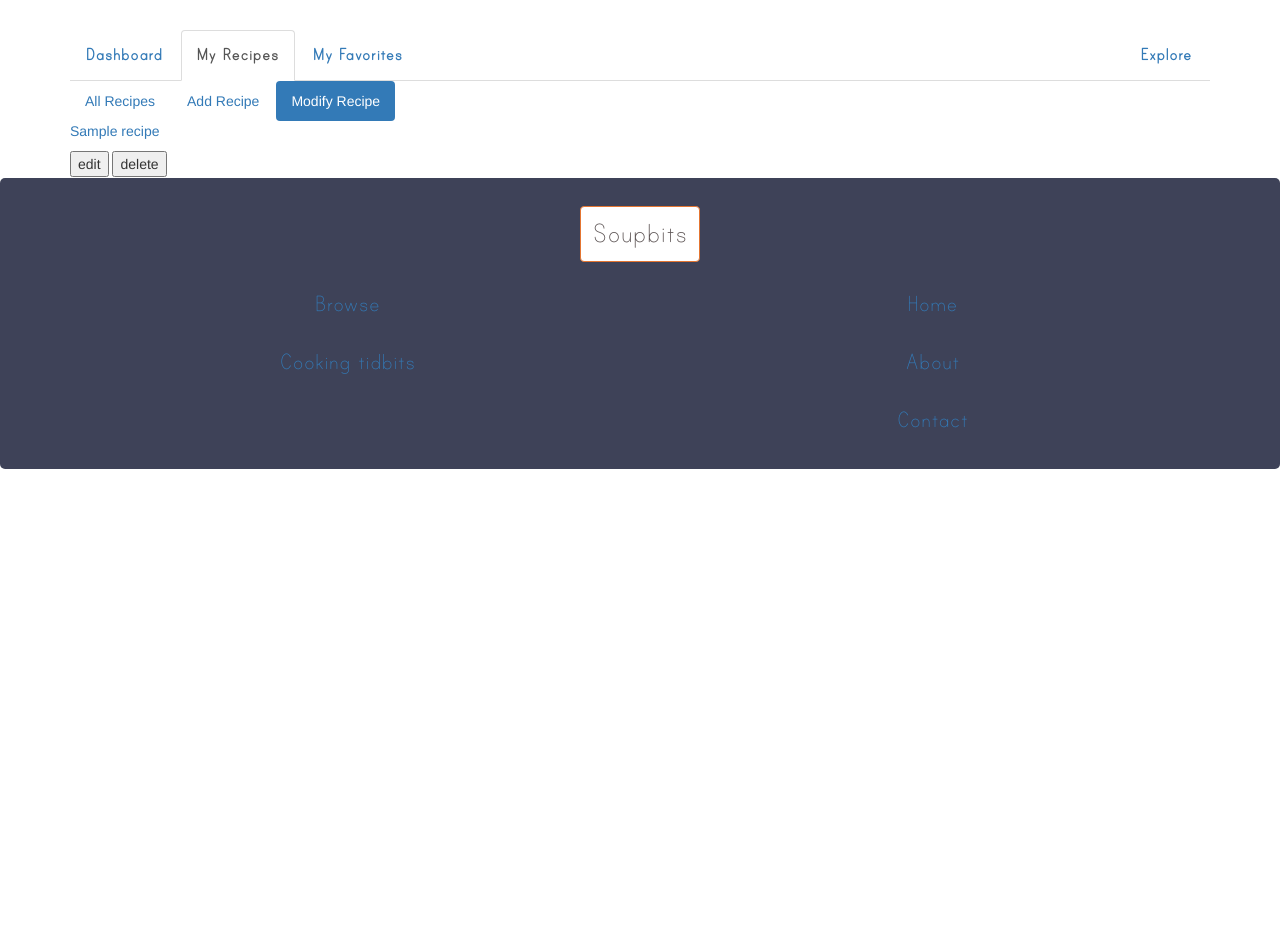
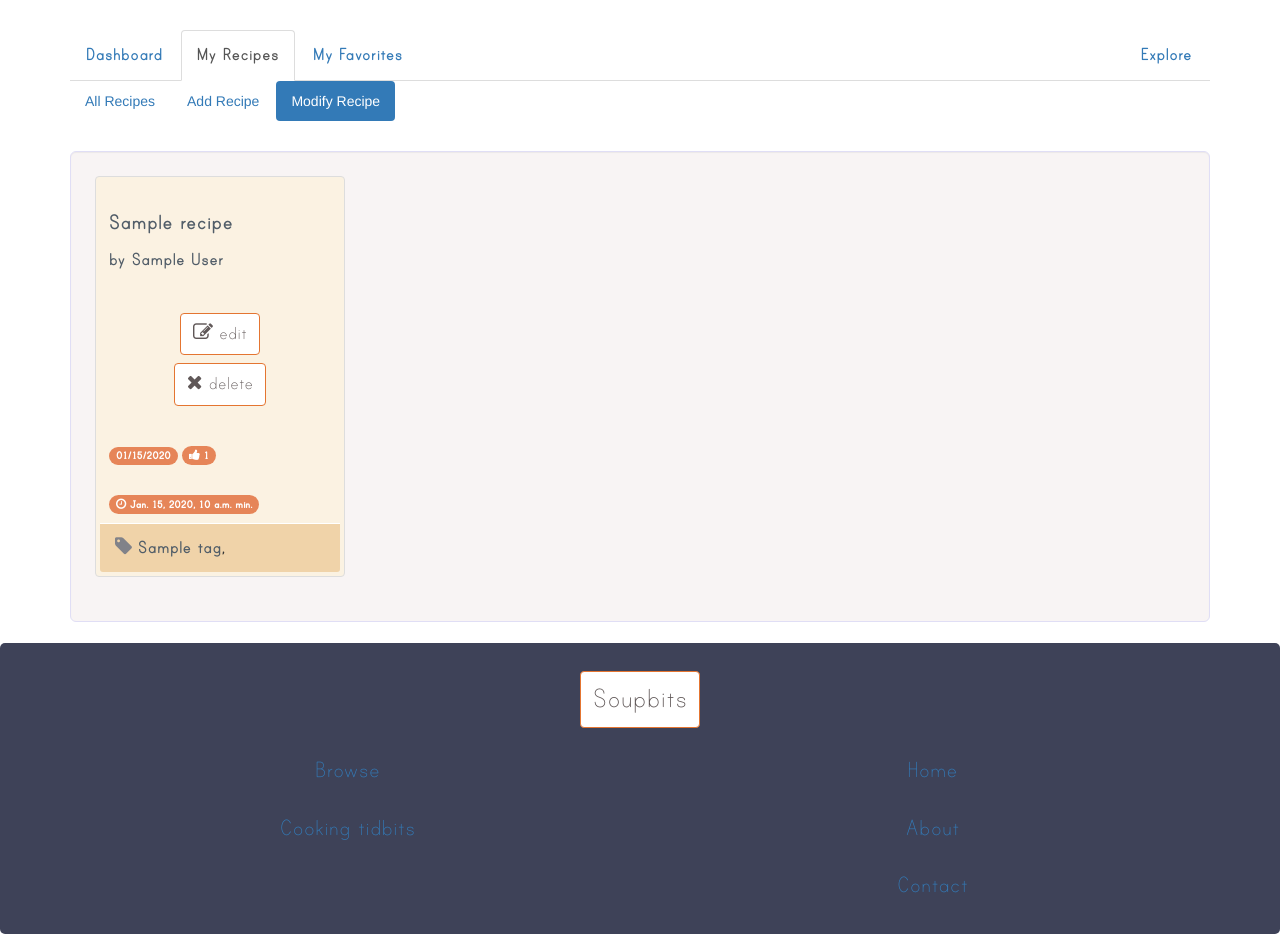
Before and after one commit to sjbitcode/RecipeApp, a Django app: template Proj/myrecipe/templates/myrecipe/modifyRecipe.html in a window 1280 px wide. Shown: the part 82-1016 px from the top of the page. Before the commit the page ends 551 px from the top, so only its background shows below. Run offline with Django 3.2, Linux system fonts and the light colour scheme; the template is opened without the code that fills it: most values are stand-ins (such as "Sample title", 1, 10 or a date in 2020); some libraries are stand-ins or nearby versions.

Commit message:
working on pagination

```diff
--- a/Proj/Proj/settings.py
+++ b/Proj/Proj/settings.py
@@ -107,6 +107,7 @@ TEMPLATE_CONTEXT_PROCESSORS = (
    'django.core.context_processors.static',
    'django.core.context_processors.tz',
    'django.contrib.messages.context_processors.messages',
+   'django.core.context_processors.request',
    'social.apps.django_app.context_processors.backends',
    'social.apps.django_app.context_processors.login_redirect',
 )
--- a/Proj/chef/templates/chef/chefRecipes.html
+++ b/Proj/chef/templates/chef/chefRecipes.html
@@ -42,7 +42,7 @@
   <div class="well well-lg">
     <div class="row">
 
-      {% for recipe in object_list %}
+      {% for recipe in object_list reversed %}
       <!-- START COLUMN -->
       <div class="col-xs-6 col-md-3">
 
--- a/Proj/myrecipe/templates/myrecipe/modifyRecipe.html
+++ b/Proj/myrecipe/templates/myrecipe/modifyRecipe.html
@@ -21,7 +21,6 @@
         {% if ifLikedByAny %}
           <li><a href="{% url 'chef:wholiked' %}">Who Liked</a></li>
         {% endif %}
-
        <li class="exploreTab"><a href="{% url 'myrecipe:AllRecipes' %}">Explore</a></li>
       </ul>
     </div>
@@ -39,22 +38,84 @@
   </div>
 </div>
 
-  <div class="container">
-
-      <div class="row">
-        <div class="col-md-12">
-      <div id="searchResults">
-        {% for object in object_list %}
-      <p><a href="{% url 'myrecipe:singleRecipe' object.slug %}">{{ object.title }}</a></p>
-        <input type="button" value="edit"> <input type="button" value="delete">
-        {% endfor %}
-      </div>
-          </div>
-      </div>
 
 
+<div class="container"> <!-- CONTAINER -->
 
+  <div class="well well-lg">
     <div class="row">
+
+      {% for recipe in object_list %}
+      <!-- START COLUMN -->
+      <div class="col-xs-6 col-md-3">
+
+        <!-- START THUMBNAIL -->
+        <div class="thumbnail">
+
+          <!-- START CAPTOPN -->
+          <div class="caption greeting">
+            <a href="{% url 'myrecipe:singleRecipe' recipe.slug %}"><h3>{{ recipe.shortenTitle }}</h3>
+            <a href="{% url 'chef:chef' recipe.author %}"><p class="listViewAuthor">by {{recipe.author}}</p></a>
+
+
+            <p class="listView text-center">
+              <a href="{url 'myrecipe:singleRecipe' recipe.slug}">
+                <button class="btn btn-default starttodaybutton"> <i class="fa fa-edit"></i> edit </button>
+              </a>
+
+              <a>
+                <button class="btn btn-default starttodaybutton"> <i class="fa fa-times"></i> delete</button>
+              </a>
+             </p>
+
+            <!-- START ROW -->
+
+                <span class="badge listView">
+                  {{ recipe.pub_date|date:"SHORT_DATE_FORMAT" }}
+                </span>
+
+                <span class="badge listView">
+                  <i class="fa fa-thumbs-up "></i>
+                  {{ recipe.likes.count }}
+                </span>
+
+               <span class="badge listView">
+                  <i class="fa fa-clock-o "></i>
+                  {{ recipe.totalTime }} min.
+                </span>
+
+
+            <!-- END ROW -->
+
+          </div>
+          <!-- END CAPTOPN -->
+
+          <!-- START FOOTER -->
+          <div class="panel-footer">
+
+            <i class="fa fa-tag listViewIcon"></i>
+
+            {% for tag in recipe.threeTags %}
+              <a href="{% url 'myrecipe:search' %}?recipeQuery={{ tag }}">{{ tag }}</a>,
+            {% endfor %}
+
+          </div>
+          <!-- END FOOTER -->
+
+        </div>
+        <!-- END THUMBNAIL -->
+
+      </div>
+      <!-- END COLUMN -->
+      {% endfor %}
+
+    </div>
+    <!-- END ROW -->
+
+  </div>
+  <!-- END WELL -->
+
+  <div class="row"> <!-- ROW -->
     <div class="col-md-12">
       {% if is_paginated %}
       {% if page_obj.has_previous %}
@@ -68,10 +129,10 @@
       {% endif %}
       {% endif %}
     </div>
-    </div>
+  </div><!-- END ROW -->
 
 
-  </div>
+</div> <!-- END OF CONTAINER -->
 
   {% endblock %}
 
--- a/Proj/myrecipe/views.py
+++ b/Proj/myrecipe/views.py
@@ -236,6 +236,7 @@ class Modify(ListView):
     """
     return self.request.user.recipe_set.all()
 
+
 class SingleRecipe(RecipeIMList, DetailView):
   model = Recipe
   template_name = "myrecipe/SingleRecipe.html"
```
Also changed, not shown: Proj/chef/templates/chef/chef.html (+3 -5 lines), Proj/chef/templates/chef/dashboard.html (+4 -4 lines), Proj/myrecipe/static/myrecipe/css/addRecipe.css (+8 -0 lines), Proj/myrecipe/templates/myrecipe/AllRecipes.html (+10 -2 lines), Proj/myrecipe/templates/myrecipe/addRecipe.html (+19 -5 lines). Lines whose indentation alone changed are shown as unchanged.
